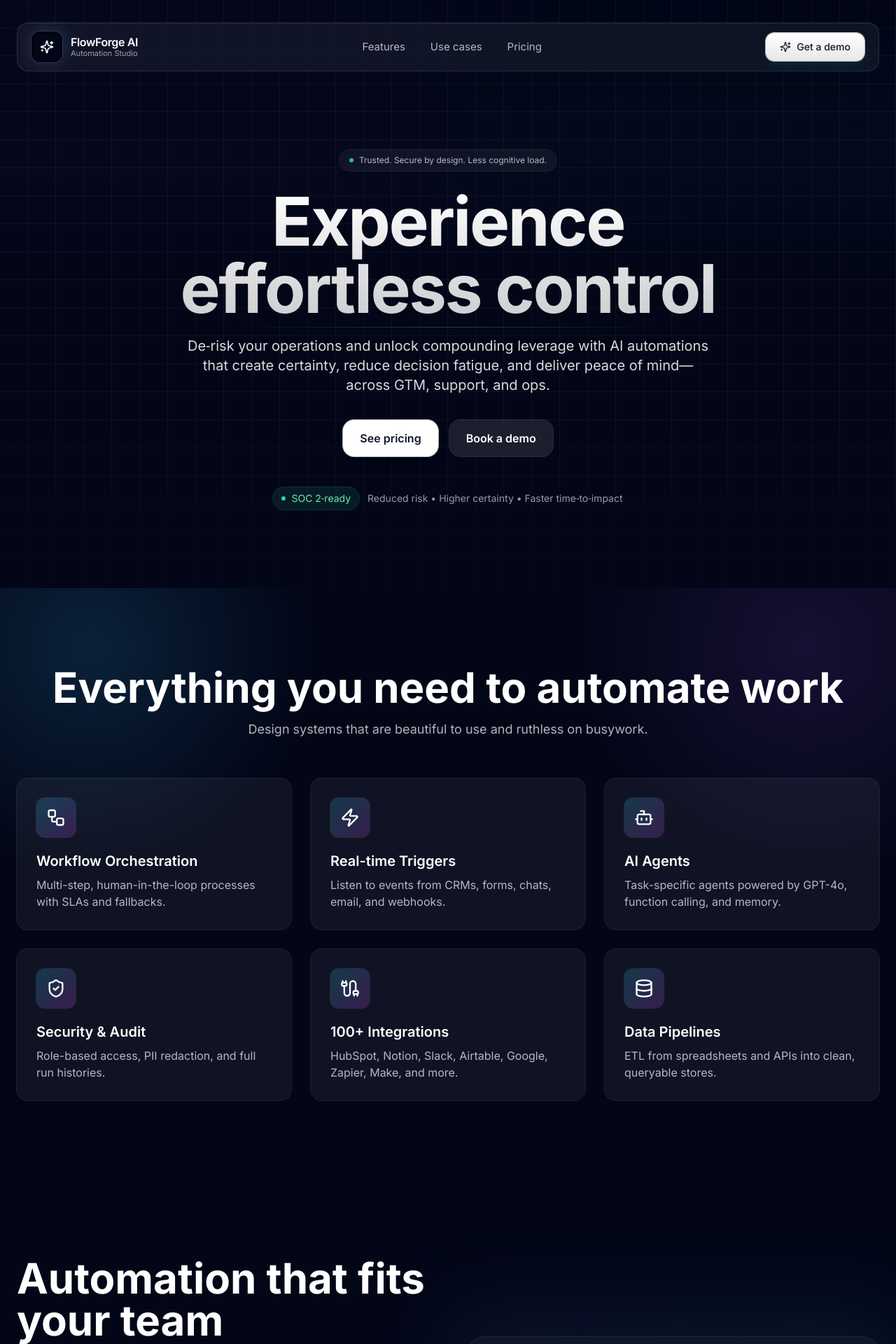
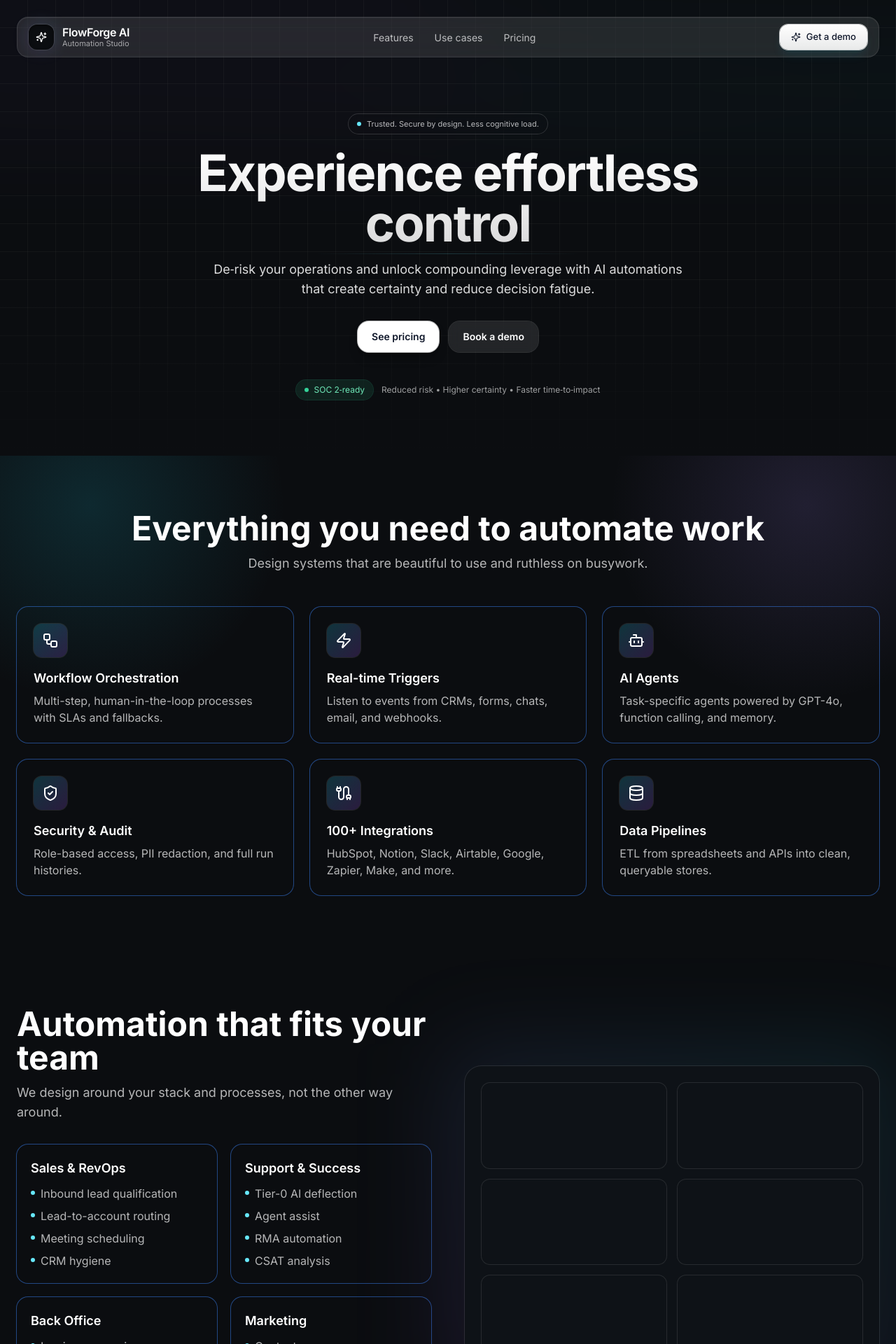
Before and after one commit to flamesResource6/frontend-repo_2cluwps6_v482gv, a React (Vite) app: page / in a window 1280 px wide. Shown: the top 1920 px of the page at 70% size. Built offline with nearby package versions, Linux system fonts and the light colour scheme; a web font is replaced by a local one.

Commit message:
Update project prj_2cluwps6 - 2025-11-19T02:25:50.175Z

```diff
--- a/src/App.jsx
+++ b/src/App.jsx
@@ -6,14 +6,14 @@ import CTA from './components/CTA';
 
 function App() {
   return (
-    <div className="min-h-screen bg-slate-950">
+    <div className="min-h-screen bg-[#0B0D10] text-white">
       {/* Integrated nav lives inside Hero */}
       <Hero />
       <Features />
       <UseCases />
       <Pricing />
       <CTA />
-      <footer className="bg-slate-950 border-t border-white/10">
+      <footer className="border-t border-white/10">
         <div className="mx-auto max-w-7xl px-6 py-10 flex items-center justify-between text-sm text-white/60">
           <div>© {new Date().getFullYear()} FlowForge AI. All rights reserved.</div>
           <div className="flex gap-6">
--- a/src/components/Features.jsx
+++ b/src/components/Features.jsx
@@ -12,34 +12,34 @@ const items = [
 
 export default function Features() {
   return (
-    <section id="features" className="relative bg-slate-950">
-      <div className="absolute inset-0 bg-[radial-gradient(800px_circle_at_10%_10%,rgba(56,189,248,.15),transparent_40%),radial-gradient(800px_circle_at_90%_10%,rgba(168,85,247,.12),transparent_40%)]" />
-      <div className="relative mx-auto max-w-7xl px-6 py-28">
+    <section id="features" className="relative bg-[#0B0D10]">
+      <div className="absolute inset-0 bg-[radial-gradient(700px_circle_at_10%_10%,rgba(34,211,238,.14),transparent_40%),radial-gradient(700px_circle_at_90%_10%,rgba(167,139,250,.14),transparent_40%)]" />
+      <div className="relative mx-auto max-w-7xl px-6 py-20">
         <div className="text-center">
-          <h2 className="text-white text-4xl md:text-6xl font-bold">Everything you need to automate work</h2>
-          <p className="mt-4 text-white/70 max-w-3xl mx-auto text-lg">Design systems that are beautiful to use and ruthless on busywork.</p>
+          <h2 className="text-white text-3xl md:text-5xl font-bold">Everything you need to automate work</h2>
+          <p className="mt-3 text-white/70 max-w-3xl mx-auto text-base md:text-lg">Design systems that are beautiful to use and ruthless on busywork.</p>
         </div>
 
-        <div className="mt-14 grid grid-cols-1 sm:grid-cols-2 lg:grid-cols-3 gap-7">
+        <div className="mt-12 grid grid-cols-1 sm:grid-cols-2 lg:grid-cols-3 gap-6">
           {items.map(({ icon: Icon, title, desc }, i) => (
             <motion.div
               key={title}
-              initial={{ opacity: 0, y: 12 }}
+              initial={{ opacity: 0, y: 10 }}
               whileInView={{ opacity: 1, y: 0 }}
               viewport={{ once: true, margin: '-100px' }}
-              transition={{ delay: i * 0.05, duration: 0.5 }}
-              className="group rounded-2xl bg-white/5 ring-1 ring-white/10 p-7 hover:bg-white/10 transition"
+              transition={{ delay: i * 0.05, duration: 0.45 }}
+              className="group rounded-2xl bg-white/8 ring-1 ring-white/12 p-6 hover:bg-white/10 transition"
             >
               <motion.div
                 initial={{ rotate: 0 }}
-                whileHover={{ rotate: 6 }}
-                transition={{ type: 'spring', stiffness: 120, damping: 10 }}
-                className="h-14 w-14 grid place-items-center rounded-xl bg-gradient-to-br from-cyan-400/20 to-fuchsia-500/20 ring-1 ring-white/10"
+                whileHover={{ rotate: 4 }}
+                transition={{ type: 'spring', stiffness: 120, damping: 12 }}
+                className="h-12 w-12 grid place-items-center rounded-xl bg-gradient-to-br from-cyan-400/20 to-purple-500/20 ring-1 ring-white/10"
               >
-                <Icon className="h-7 w-7 text-white" />
+                <Icon className="h-6 w-6 text-white" />
               </motion.div>
-              <h3 className="mt-5 text-white font-semibold text-xl">{title}</h3>
-              <p className="mt-2 text-white/70 text-base">{desc}</p>
+              <h3 className="mt-4 text-white font-semibold text-lg">{title}</h3>
+              <p className="mt-1.5 text-white/70 text-sm md:text-base">{desc}</p>
             </motion.div>
           ))}
         </div>
--- a/src/components/Hero.jsx
+++ b/src/components/Hero.jsx
@@ -5,12 +5,12 @@ export default function Hero() {
   return (
     <header className="relative isolate overflow-hidden">
       {/* Background: layered dark with aurora glows and grid */}
-      <div className="absolute inset-0 -z-30 bg-slate-950" />
+      <div className="absolute inset-0 -z-30 bg-[#0B0D10]" />
       <div
-        className="absolute inset-0 -z-20 opacity-25"
+        className="absolute inset-0 -z-20 opacity-30"
         style={{
           background:
-            "radial-gradient(60%_40%_at_50%_-10%,#8b5cf633,transparent),radial-gradient(40%_30%_at_90%_10%,#22d3ee22,transparent),radial-gradient(50%_30%_at_10%_10%,#60a5fa22,transparent)",
+            "radial-gradient(60%_40%_at_50%_-10%,#a78bfa33,transparent),radial-gradient(40%_30%_at_90%_10%,#22d3ee22,transparent),radial-gradient(50%_30%_at_10%_10%,#22e9d222,transparent)",
           mixBlendMode: "screen",
         }}
       />
@@ -18,37 +18,37 @@ export default function Hero() {
         className="absolute inset-0 -z-10 pointer-events-none"
         style={{
           backgroundImage:
-            "linear-gradient(rgba(255,255,255,0.04) 1px, transparent 1px), linear-gradient(90deg, rgba(255,255,255,0.04) 1px, transparent 1px)",
+            "linear-gradient(rgba(255,255,255,0.035) 1px, transparent 1px), linear-gradient(90deg, rgba(255,255,255,0.035) 1px, transparent 1px)",
           backgroundSize: "40px 40px, 40px 40px",
           backgroundPosition: "-1px -1px, -1px -1px",
         }}
       />
-      {/* Soft bottom fade */}
-      <div className="absolute inset-x-0 bottom-0 h-60 -z-10 bg-gradient-to-t from-slate-950 to-transparent" />
+      {/* Soft bottom fade to visually merge with next section (no dividers) */}
+      <div className="absolute inset-x-0 bottom-0 h-64 -z-10 bg-gradient-to-t from-[#0B0D10] to-transparent" />
 
-      {/* Animated aurora sweep */}
+      {/* Animated aurora sweep with cyan+violet */}
       <motion.div
         aria-hidden
-        className="pointer-events-none absolute -inset-x-40 -top-40 -z-10 h-[60vh]"
+        className="pointer-events-none absolute -inset-x-40 -top-44 -z-10 h-[50vh]"
         initial={{ opacity: 0 }}
-        animate={{ opacity: [0.15, 0.3, 0.15] }}
-        transition={{ duration: 8, repeat: Infinity, ease: "easeInOut" }}
+        animate={{ opacity: [0.12, 0.24, 0.12] }}
+        transition={{ duration: 9, repeat: Infinity, ease: "easeInOut" }}
         style={{
           background:
-            "conic-gradient(from 90deg at 50% 50%, rgba(34,211,238,0.12), rgba(168,85,247,0.12), rgba(99,102,241,0.12), transparent)",
-          filter: "blur(60px)",
+            "conic-gradient(from 90deg at 50% 50%, rgba(34,211,238,0.14), rgba(167,139,250,0.14), rgba(124,58,237,0.12), transparent)",
+          filter: "blur(70px)",
         }}
       />
 
       {/* Integrated Navbar */}
-      <div className="mx-auto max-w-7xl px-6 pt-8">
-        <div className="flex items-center justify-between rounded-2xl border border-white/10 bg-white/5 backdrop-blur-xl px-5 py-3 shadow-[0_1px_0_0_rgba(255,255,255,0.06)_inset,0_30px_80px_-30px_rgba(0,0,0,0.7)]">
+      <div className="mx-auto max-w-7xl px-6 pt-6">
+        <div className="flex items-center justify-between rounded-2xl border border-white/10 bg-white/10 backdrop-blur-2xl px-4 py-2.5 shadow-[0_1px_0_0_rgba(255,255,255,0.06)_inset,0_30px_80px_-30px_rgba(0,0,0,0.7)]">
           {/* Brand */}
           <a href="#" className="group inline-flex items-center gap-3">
             <div className="relative">
-              <div className="absolute inset-0 rounded-xl bg-gradient-to-tr from-fuchsia-500/70 to-cyan-400/70 blur-md opacity-35 group-hover:opacity-60 transition" />
-              <div className="relative grid h-11 w-11 place-items-center rounded-xl bg-slate-950 ring-1 ring-white/10 shadow-inner shadow-black/40">
-                <Sparkles className="h-5 w-5 text-white" />
+              <div className="absolute inset-0 rounded-xl bg-gradient-to-tr from-purple-500/50 to-cyan-300/50 blur-md opacity-35 group-hover:opacity-60 transition" />
+              <div className="relative grid h-9 w-9 place-items-center rounded-xl bg-[#0B0D10] ring-1 ring-white/10 shadow-inner shadow-black/40">
+                <Sparkles className="h-4 w-4 text-white" />
               </div>
             </div>
             <div className="leading-tight">
@@ -58,7 +58,7 @@ export default function Hero() {
           </a>
 
           {/* Links */}
-          <nav className="hidden md:flex items-center gap-2 text-[15px]">
+          <nav className="hidden md:flex items-center gap-1.5 text-[14px]">
             {[
               { href: "#features", label: "Features" },
               { href: "#usecases", label: "Use cases" },
@@ -67,7 +67,7 @@ export default function Hero() {
               <a
                 key={l.href}
                 href={l.href}
-                className="px-3.5 py-2 rounded-xl text-white/70 hover:text-white hover:bg-white/5 transition"
+                className="px-3 py-1.5 rounded-xl text-white/70 hover:text-white hover:bg-white/5 transition"
               >
                 {l.label}
               </a>
@@ -80,59 +80,57 @@ export default function Hero() {
               href="#demo"
               whileHover={{ y: -2 }}
               whileTap={{ scale: 0.98 }}
-              className="hidden md:inline-flex items-center gap-2 rounded-xl bg-gradient-to-b from-white to-white/90 text-slate-900 px-5 py-2.5 text-sm font-medium shadow-lg shadow-cyan-500/10 ring-1 ring-white/70 hover:shadow-cyan-500/20"
+              className="hidden md:inline-flex items-center gap-2 rounded-xl bg-gradient-to-b from-white to-white/90 text-slate-900 px-4 py-2 text-[13px] font-medium shadow-lg shadow-cyan-500/10 ring-1 ring-white/70 hover:shadow-cyan-500/20"
             >
-              <Sparkles className="h-4 w-4" />
+              <Sparkles className="h-3.5 w-3.5" />
               Get a demo
             </motion.a>
-            <button className="md:hidden grid h-11 w-11 place-items-center rounded-xl bg-white/5 ring-1 ring-white/10">
+            <button className="md:hidden grid h-10 w-10 place-items-center rounded-xl bg-white/5 ring-1 ring-white/10">
               <Menu className="h-5 w-5 text-white" />
             </button>
           </div>
         </div>
       </div>
 
-      {/* Hero content centered and larger */}
-      <div className="mx-auto max-w-7xl px-6 pb-28 pt-20 md:pt-28">
+      {/* Hero content – slightly reduced scale and blended with background */}
+      <div className="mx-auto max-w-7xl px-6 pb-20 pt-16 md:pt-20">
         <motion.div
-          initial={{ opacity: 0, y: 18 }}
+          initial={{ opacity: 0, y: 16 }}
           animate={{ opacity: 1, y: 0 }}
-          transition={{ duration: 0.7, ease: "easeOut" }}
-          className="mx-auto max-w-4xl text-center"
+          transition={{ duration: 0.6, ease: "easeOut" }}
+          className="mx-auto max-w-3xl text-center"
         >
           {/* Trust/credibility chip */}
-          <div className="inline-flex items-center gap-2 rounded-full bg-white/5 ring-1 ring-white/10 px-3.5 py-1.5 text-[12px] text-white/70 backdrop-blur">
-            <span className="h-1.5 w-1.5 rounded-full bg-emerald-400 animate-pulse" />
+          <div className="inline-flex items-center gap-2 rounded-full bg-white/8 ring-1 ring-white/15 px-3 py-1.5 text-[11px] text-white/70 backdrop-blur">
+            <span className="h-1.5 w-1.5 rounded-full bg-cyan-300 animate-pulse" />
             Trusted. Secure by design. Less cognitive load.
           </div>
 
-          {/* Headline with animated luxury gradient */}
-          <div className="relative mt-6">
-            <h1 className="text-5xl md:text-7xl lg:text-8xl font-extrabold tracking-tight text-transparent bg-clip-text bg-gradient-to-b from-white to-white/80">
+          {/* Headline with smooth gradient, integrated underline glow */}
+          <div className="relative mt-5">
+            <h1 className="text-[40px] md:text-6xl lg:text-7xl font-extrabold tracking-tight text-transparent bg-clip-text bg-gradient-to-b from-white to-white/85">
               Experience effortless control
             </h1>
             <motion.span
               aria-hidden
-              className="pointer-events-none absolute inset-x-0 -bottom-2 mx-auto h-px w-2/3 bg-gradient-to-r from-transparent via-cyan-300/50 to-transparent"
+              className="pointer-events-none absolute inset-x-0 -bottom-2 mx-auto h-px w-1/2 bg-gradient-to-r from-transparent via-cyan-300/50 to-transparent"
               initial={{ opacity: 0 }}
               animate={{ opacity: [0, 1, 0] }}
               transition={{ duration: 5, repeat: Infinity, ease: "easeInOut" }}
             />
           </div>
 
-          <p className="mt-5 text-white/85 md:text-xl max-w-3xl mx-auto">
-            De‑risk your operations and unlock compounding leverage with AI automations
-            that create certainty, reduce decision fatigue, and deliver peace of mind—
-            across GTM, support, and ops.
+          <p className="mt-4 text-white/85 md:text-lg max-w-2xl mx-auto">
+            De‑risk your operations and unlock compounding leverage with AI automations that create certainty and reduce decision fatigue.
           </p>
 
           {/* CTAs */}
-          <div className="mt-9 flex flex-wrap justify-center items-center gap-4">
+          <div className="mt-8 flex flex-wrap justify-center items-center gap-3.5">
             <motion.a
               href="#pricing"
               whileHover={{ y: -2 }}
               whileTap={{ scale: 0.98 }}
-              className="rounded-2xl bg-white text-slate-900 px-6 py-3.5 text-base font-semibold shadow-lg shadow-black/30 ring-1 ring-white/70"
+              className="rounded-2xl bg-white text-slate-900 px-5 py-3 text-sm font-semibold shadow-lg shadow-black/30 ring-1 ring-white/70"
             >
               See pricing
             </motion.a>
@@ -140,12 +138,12 @@ export default function Hero() {
               href="#demo"
               whileHover={{ y: -2 }}
               whileTap={{ scale: 0.98 }}
-              className="rounded-2xl bg-white/10 text-white ring-1 ring-white/15 px-6 py-3.5 text-base font-semibold backdrop-blur hover:bg-white/15"
+              className="rounded-2xl bg-white/10 text-white ring-1 ring-white/15 px-5 py-3 text-sm font-semibold backdrop-blur hover:bg-white/15"
             >
               Book a demo
             </motion.a>
             <div className="basis-full" />
-            <div className="mt-3 flex items-center justify-center gap-3 text-sm text-white/60">
+            <div className="mt-3 flex items-center justify-center gap-3 text-xs text-white/60">
               <span className="inline-flex items-center gap-2 rounded-full bg-emerald-400/10 px-3 py-1.5 ring-1 ring-emerald-400/20 text-emerald-300">
                 <span className="h-1.5 w-1.5 rounded-full bg-emerald-400" />
                 SOC 2‑ready
--- a/src/components/UseCases.jsx
+++ b/src/components/UseCases.jsx
@@ -21,27 +21,27 @@ const cases = [
 
 export default function UseCases() {
   return (
-    <section id="usecases" className="relative bg-slate-950 py-28">
+    <section id="usecases" className="relative bg-[#0B0D10] py-20">
       <div className="mx-auto max-w-7xl px-6">
-        <div className="grid md:grid-cols-2 gap-14 items-center">
+        <div className="grid md:grid-cols-2 gap-12 items-center">
           <div>
-            <h2 className="text-4xl md:text-6xl font-bold text-white">Automation that fits your team</h2>
-            <p className="mt-4 text-white/70 text-lg">We design around your stack and processes, not the other way around.</p>
-            <div className="mt-10 grid grid-cols-1 sm:grid-cols-2 gap-5">
+            <h2 className="text-3xl md:text-5xl font-bold text-white">Automation that fits your team</h2>
+            <p className="mt-3 text-white/70 text-base md:text-lg">We design around your stack and processes, not the other way around.</p>
+            <div className="mt-8 grid grid-cols-1 sm:grid-cols-2 gap-5">
               {cases.map((block, i) => (
                 <motion.div
                   key={block.name}
-                  initial={{ opacity: 0, y: 12 }}
+                  initial={{ opacity: 0, y: 10 }}
                   whileInView={{ opacity: 1, y: 0 }}
                   viewport={{ once: true }}
-                  transition={{ delay: i * 0.08, duration: 0.5 }}
-                  className="rounded-2xl bg-white/5 ring-1 ring-white/10 p-6 hover:bg-white/10 transition"
+                  transition={{ delay: i * 0.08, duration: 0.45 }}
+                  className="rounded-2xl bg-white/8 ring-1 ring-white/12 p-5 hover:bg-white/10 transition"
                 >
-                  <div className="text-white font-semibold text-lg">{block.name}</div>
-                  <ul className="mt-3 space-y-2 text-white/70 text-base">
+                  <div className="text-white font-semibold text-base md:text-lg">{block.name}</div>
+                  <ul className="mt-2.5 space-y-2 text-white/70 text-sm md:text-base">
                     {block.items.map(item => (
                       <li key={item} className="flex gap-2">
-                        <span className="mt-2 h-1.5 w-1.5 rounded-full bg-cyan-400" />
+                        <span className="mt-2 h-1.5 w-1.5 rounded-full bg-cyan-300" />
                         {item}
                       </li>
                     ))}
@@ -51,23 +51,23 @@ export default function UseCases() {
             </div>
           </div>
           <div className="relative">
-            <div className="absolute -inset-8 rounded-3xl bg-gradient-to-tr from-fuchsia-500/10 to-cyan-400/10 blur-3xl" />
+            <div className="absolute -inset-8 rounded-3xl bg-gradient-to-tr from-purple-500/10 to-cyan-400/10 blur-3xl" />
             <motion.div
               initial={{ opacity: 0.6 }}
               whileInView={{ opacity: 1 }}
               viewport={{ once: true }}
               transition={{ duration: 1 }}
-              className="relative aspect-[4/3] rounded-3xl bg-slate-900 ring-1 ring-white/10 p-7"
+              className="relative aspect-[4/3] rounded-3xl bg-[#0E1217] ring-1 ring-white/10 p-6"
             >
               <div className="grid grid-cols-2 gap-4 h-full">
                 {Array.from({ length: 6 }).map((_, i) => (
                   <motion.div
                     key={i}
-                    initial={{ y: 8, opacity: 0 }}
+                    initial={{ y: 6, opacity: 0 }}
                     whileInView={{ y: 0, opacity: 1 }}
                     viewport={{ once: true }}
-                    transition={{ delay: i * 0.05, duration: 0.5 }}
-                    className="rounded-xl bg-white/5 ring-1 ring-white/10"
+                    transition={{ delay: i * 0.05, duration: 0.45 }}
+                    className="rounded-xl bg-white/6 ring-1 ring-white/10"
                   />
                 ))}
               </div>
```
Also changed, not shown: src/components/CTA.jsx (+6 -6 lines), src/components/Pricing.jsx (+13 -13 lines).
